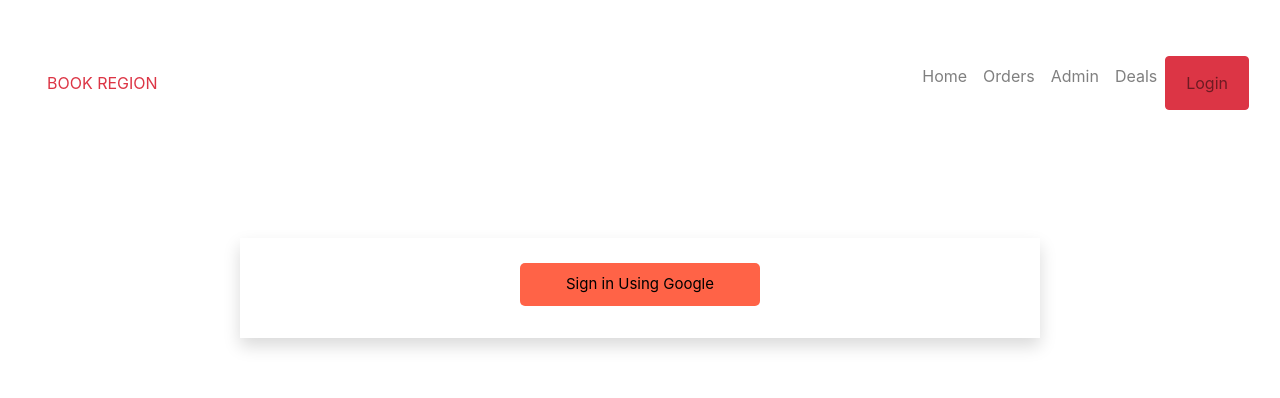
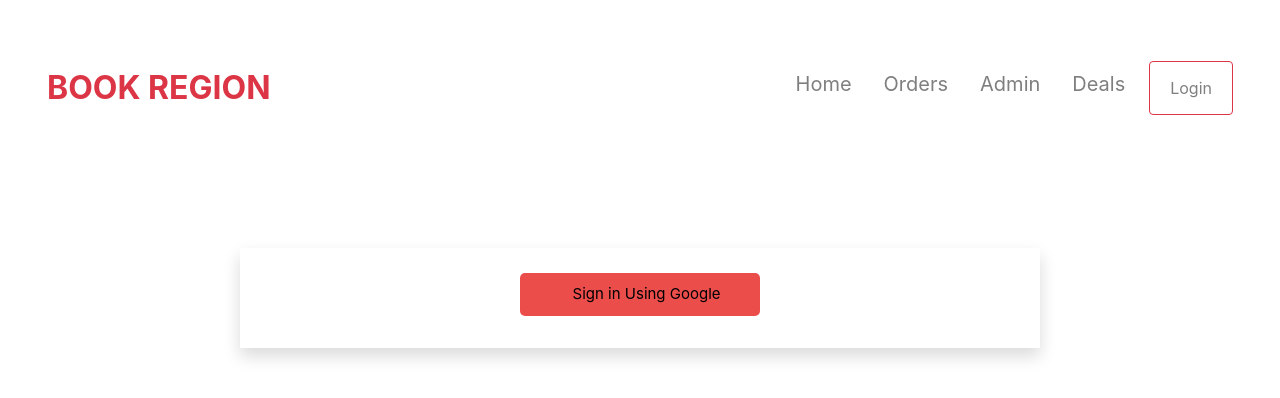
Before and after one commit to khanfaysal/book-region, a React (Create React App) app: page /login in a window 1280 px wide. Shown: the top 398 px of the page. Built offline with nearby package versions, Linux system fonts and the light colour scheme.

Commit message:
ui code update

```diff
--- a/src/components/Admin/Add/Add.css
+++ b/src/components/Admin/Add/Add.css
@@ -11,3 +11,6 @@
 .error{
     color: red;
 }
+.heading-color{
+    color:#eb4d4b;
+}
--- a/src/components/Admin/Add/Add.js
+++ b/src/components/Admin/Add/Add.js
@@ -50,9 +50,9 @@ const Add = () => {
                  <SideNav></SideNav>
              </div>
                 <div className = "col-md-10">
-                    <h2>Add Book</h2>
+                    <h2 className = "text-center fs-4 heading-color">Add Book</h2>
+                    <hr className = "text-center"style={{ height: '2px', color: '#130f40', backgroundColor: 'red',}} />
                     <form className = "book-form" onSubmit={handleSubmit(onSubmit)}>
-
                         <div>
                         <input name="bookName" ref={register({ required: true })} placeholder ="Enter Name" />
                         {errors.bookName && <span className ='error'>Book name is required</span>}&nbsp;&nbsp;
--- a/src/components/Books/Books.js
+++ b/src/components/Books/Books.js
@@ -6,18 +6,25 @@ const Books = (props) => {
     return (
         <>
         {
+            books.length === 0 && <div class="d-flex justify-content-center">
+            <div class="spinner-border text-danger" role="status">
+              <span class="visually-hidden">Loading...</span>
+            </div>
+          </div>
+        }
+        {
             books.map(info => {
                 const {imageURL, bookName, authorName, price, _id} = info;
                 return (
                     <div className="col-md-4" key={_id}>
-                        <div className="card shadow p-3 mb-3 bg-light rounded" style={{width: "20rem"}} key={_id}>
+                        <div className="card shadow p-3 mb-5 bg-body rounded" style={{width: "23rem"}} key={_id}>
                             <img src={imageURL} className="card-img-top img-fluid" alt=""/>
                             <div className="card-body">
                                 <h5 className="card-title">{bookName}</h5>
-                                <p className="card-text">{authorName}</p>
+                                <p className="card-text text-danger">{authorName}</p>
                                 <div className="d-flex justify-content-around">
                                     <div><h3><span>${price}</span></h3></div>
-                                    <div> <Link to ={`/checkout/${_id}`} className="btn btn-primary">Buy Now</Link></div>
+                                    <div> <Link to ={`/checkout/${_id}`} className="btn btn-danger text-dark">Buy Now</Link></div>
                                 </div>
                             </div>
                         </div>
--- /dev/null
+++ b/src/components/CheckOut/CheckOut.css
@@ -0,0 +1,3 @@
+.bg-color{
+    color:#eb4d4b;
+}
--- a/src/components/CheckOut/CheckOut.js
+++ b/src/components/CheckOut/CheckOut.js
@@ -1,6 +1,7 @@
 import React, { useContext, useEffect, useState } from 'react';
 import { UserContext } from '../../App';
 import { useParams } from 'react-router-dom';
+import './CheckOut.css';
 
 const CheckOut = () => {
     const [logInUser, setLogInUser] = useContext(UserContext);
@@ -42,8 +43,11 @@ const CheckOut = () => {
     return (
         <div className='container py-5'>
             <h1 className = "text-danger text-center">Checkout</h1>
+            <hr className = "text-center" style={{ height: '2px', color: '#130f40', backgroundColor: 'red'}} />
+            <h5 className = "text-danger">User Name: {logInUser.displayName} </h5>
+            <h5 className = "text-danger">User Email: {logInUser.email} </h5>
             <h5 className = "text-danger text-end">Date & Time: {dateTime}</h5>
-            <div className='card mb-3 p-3 bg-dark shadow p-3 mb-5 bg-body rounded border-0'>
+            <div className='card mb-3 p-3 shadow p-3 mb-5 bg-body rounded border-0 bg-dark'>
                 <div className='row g-0'>
                     <div className='col-md-4'>
                         <div className='card-body '>
--- a/src/components/GoogleAuthentication/GoogleAuthentication.js
+++ b/src/components/GoogleAuthentication/GoogleAuthentication.js
@@ -4,6 +4,8 @@ import "firebase/auth";
 import firebaseConfig from '../Login/firebase.config';
 import { UserContext } from '../../App.js';
 import { useHistory, useLocation } from 'react-router';
+import { FontAwesomeIcon } from '@fortawesome/react-fontawesome';
+import { faPlus } from '@fortawesome/free-solid-svg-icons';
 
 
 if (!firebase.apps.length) {
@@ -40,7 +42,7 @@ const GoogleAuthentication = () => {
     }
     const buttonStyle = {
         color: 'black',
-        backgroundColor: 'tomato',
+        backgroundColor: '#eb4d4b',
         borderRadius: 5,
         border: 'none',
         margin: '25px 6px',
@@ -51,7 +53,7 @@ const GoogleAuthentication = () => {
       }
     return (
      <div className="App">
-        <button style ={buttonStyle} onClick = {handleGoogleSignIn}>Sign in Using Google</button>
+        <button style ={buttonStyle} onClick = {handleGoogleSignIn}><FontAwesomeIcon icon={faPlus} color="#eb4d4b"/>Sign in Using Google</button>
     </div>
     );
 };
--- a/src/components/Header/Header.js
+++ b/src/components/Header/Header.js
@@ -5,26 +5,26 @@ const Header = () => {
     return (
         <nav className="navbar navbar-expand-lg navbar-light mt-5 ">
         <div className="container-fluid">
-            <Link className = "nav-link text-danger text-uppercase" to ="/home">book region</Link>
+            <Link className = "nav-link text-danger text-uppercase fs-2 fw-bold" to ="/home">book region</Link>
             <button className="navbar-toggler" type="button" data-bs-toggle="collapse" data-bs-target="#navbarNavDropdown" aria-controls="navbarNavDropdown" aria-expanded="false" aria-label="Toggle navigation">
                 <span className="navbar-toggler-icon"></span>
             </button>
             <div className="collapse navbar-collapse" id="navbarNavDropdown">
-                <ul className="navbar-nav ml-auto">
-                    <li className="nav-item">
-                        <Link className = "nav-link" to ="/home">Home</Link>
+                <ul className="navbar-nav ml-auto pe-3">
+                    <li className="nav-item pe-3">
+                        <Link className = "nav-link fs-5" to ="/home">Home</Link>
+                    </li>
+                    <li className="nav-item pe-3">
+                        <Link className = "nav-link fs-5" to ="Order">Orders</Link>
+                    </li>
+                    <li className="nav-item pe-3">
+                        <Link className = "nav-link fs-5" to="/add">Admin</Link>
+                    </li>
+                    <li className="nav-item pe-3">
+                        <Link className = "nav-link fs-5" to="/home">Deals</Link>
                     </li>
                     <li className="nav-item">
-                        <Link className = "nav-link" to ="Order">Orders</Link>
-                    </li>
-                    <li className="nav-item">
-                        <Link className = "nav-link" to="/add">Admin</Link>
-                    </li>
-                    <li className="nav-item">
-                        <Link className = "nav-link" to="/home">Deals</Link>
-                    </li>
-                    <li className="nav-item">
-                        <button type="button" className="btn btn-danger"><Link className = "nav-link" to="/login">Login</Link></button>
+                        <button type="button" className="btn btn btn-outline-danger "><Link className = "nav-link" to="/login">Login</Link></button>
                     </li>
                 </ul>
             </div>
--- a/src/components/Order/Order.js
+++ b/src/components/Order/Order.js
@@ -1,10 +1,9 @@
 import React, { useEffect, useState } from 'react';
-import { Spinner } from 'react-bootstrap';
 
 const Order = () => {
     const [order, setOrder] = useState({});
     useEffect(() => {
-        const url = 'y'
+        const url = 'https://obscure-caverns-56615.herokuapp.com/books';
         fetch(url)
         .then(res =>res.json())
         .then(data =>setOrder(data))
@@ -13,12 +12,12 @@ const Order = () => {
         <div className = "container">
             <div className = "row">
                 <div className = "col-md-12">
-                <table className="table">
+                <table className="table mb-5">
             <thead>
                 <tr>
-                    <th scope="col" className="text-warning">Book Name</th>
+                    <th scope="col" className="text-danger">Book Name</th>
                     <th scope="col" >Author Name</th>
-                    <th scope="col" className="text-warning">Quantity</th>
+                    <th scope="col" className="text-danger">Quantity</th>
                     <th scope="col" >price</th>
                 </tr>
             </thead>
@@ -32,10 +31,11 @@ const Order = () => {
                             <td>${singleOrder.price}</td>
                         </tr>
                     </tbody>) :
-
-                    <Spinner className="d-flex justify-content-center align-items-center" animation="border" role="status">
-                    <span className="sr-only">Loading...</span>
-                    </Spinner>
+                    <div class="d-flex justify-content-center">
+                        <div class="spinner-border text-danger" role="status">
+                            <span class="visually-hidden">Loading...</span>
+                        </div>
+                    </div>
                 }
               </table>
             </div>
--- a/src/components/SideNav/SideNav.css
+++ b/src/components/SideNav/SideNav.css
@@ -1,29 +1,18 @@
 .sidenav {
     height: 100%;
-    width: 220px;
+    width: 265px;
     position: fixed;
     z-index: 0;
     top: 0;
     left: 0;
     background-color: #130f40;
     overflow-x: hidden;
-    padding-top: 20px;
+    padding-top: 120px;
   }
-
-  .sidenav .nav-link {
-    padding: 6px 8px 6px 16px;
-    text-decoration: none;
-    font-size: 24px;
-    color: red;
-    display: block;
-  }
-  .main {
-    margin-left: 160px; /* Same as the width of the sidenav */
-    font-size: 28px; /* Increased text to enable scrolling */
-    padding: 0px 10px;
-  }
-
   @media screen and (max-height: 450px) {
     .sidenav {padding-top: 15px;}
     .sidenav a {font-size: 18px;}
   }
+  .text-color{
+    color: #eb4d4b;
+  }
```
Also changed, not shown: src/components/Admin/Mange/Manage.js (+17 -6 lines), src/components/SideNav/SideNav.js (+4 -4 lines).
